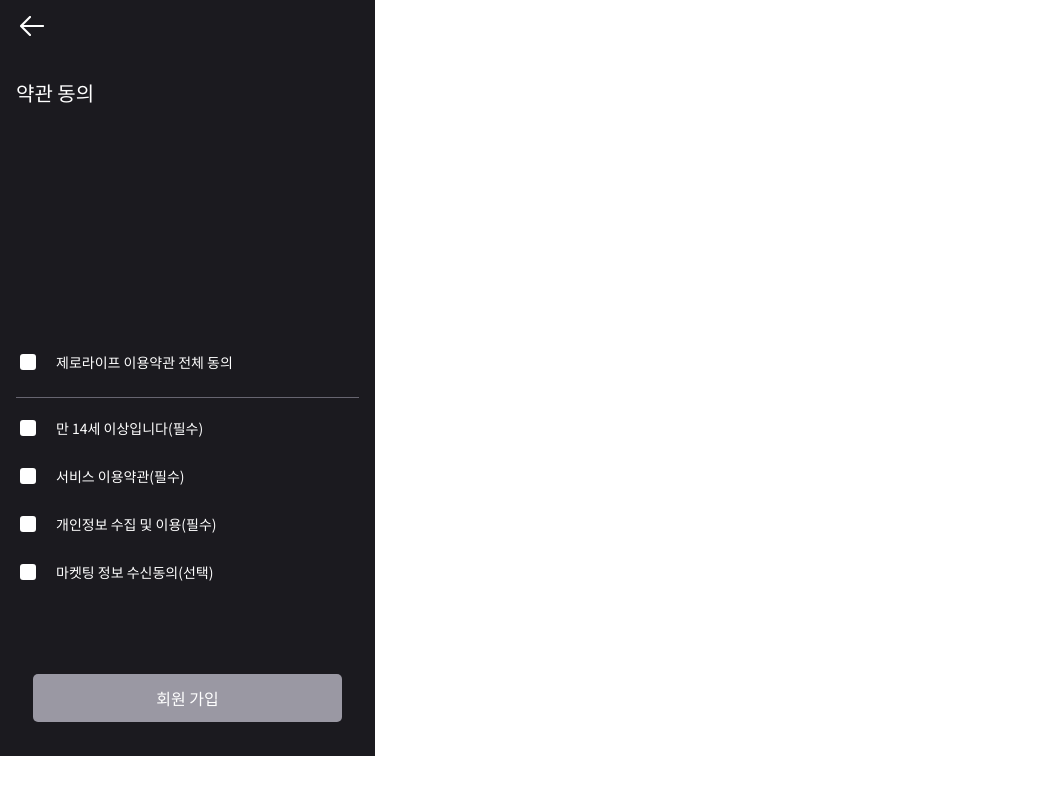
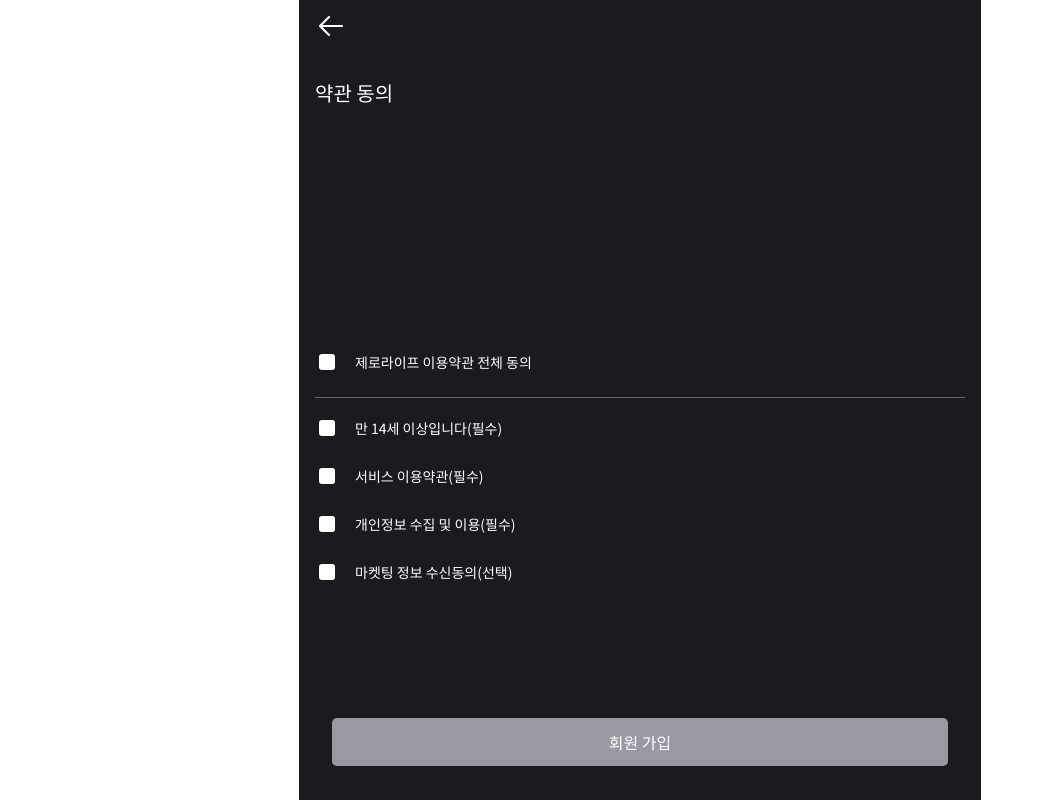
Before and after one commit to bsideproject/praise-frontend, a Next.js app: page /consent in a window 1280 px wide. Shown: the whole page, without its empty margins (0-1044 px from the left). Built offline with nearby package versions, Linux system fonts and the light colour scheme; sample sign-in values are in the browser's storage.

Commit message:
Change: 회원 가입 페이지 PageContainer 적용

```diff
--- a/components/CheckboxMessage.tsx
+++ b/components/CheckboxMessage.tsx
@@ -5,6 +5,7 @@ import Checkbox from "./Checkbox";
 const CheckboxMessageWrapper = styled.div`
     display: flex;
     align-items: center;
+    color: ${props => props.theme.colors.white};
 
     height: 24px;
 
--- a/pages/consent.tsx
+++ b/pages/consent.tsx
@@ -6,6 +6,7 @@ import { useState } from "react";
 import Button from "../components/Button";
 import isLoggedIn from "../hooks/isLoggedIn";
 import CheckboxMessage from "../components/CheckboxMessage";
+import { PageContainer } from "../src/layouts";
 
 const ConsentView = styled.div`
     display: flex;
@@ -14,7 +15,7 @@ const ConsentView = styled.div`
     flex-grow: 1;
     height: 100%;
 
-    padding: 10px 16px;
+    padding: 10px 0px;
 
     .consent-navigation {
         height: 32px;
@@ -56,13 +57,11 @@ const agreementItems = [
 
 const Consent: NextPage = () => {
     const id = isLoggedIn();
-    const [disabled, setDisabled] = useState(true);
     const [agreementList, setAgreementList] = useState<string[]>([]);
     const theme = useTheme();
 
 	return (
-        <div>
-            <Screen>
+        <PageContainer>
             <ConsentView>
                 <div className="consent-navigation">
                     <Image
@@ -107,8 +106,7 @@ const Consent: NextPage = () => {
                     회원 가입
                 </Button>
             </ConsentView>
-            </Screen>
-        </div>
+        </PageContainer>
     )
 };
 
```
Lines whose indentation alone changed are shown as unchanged.
